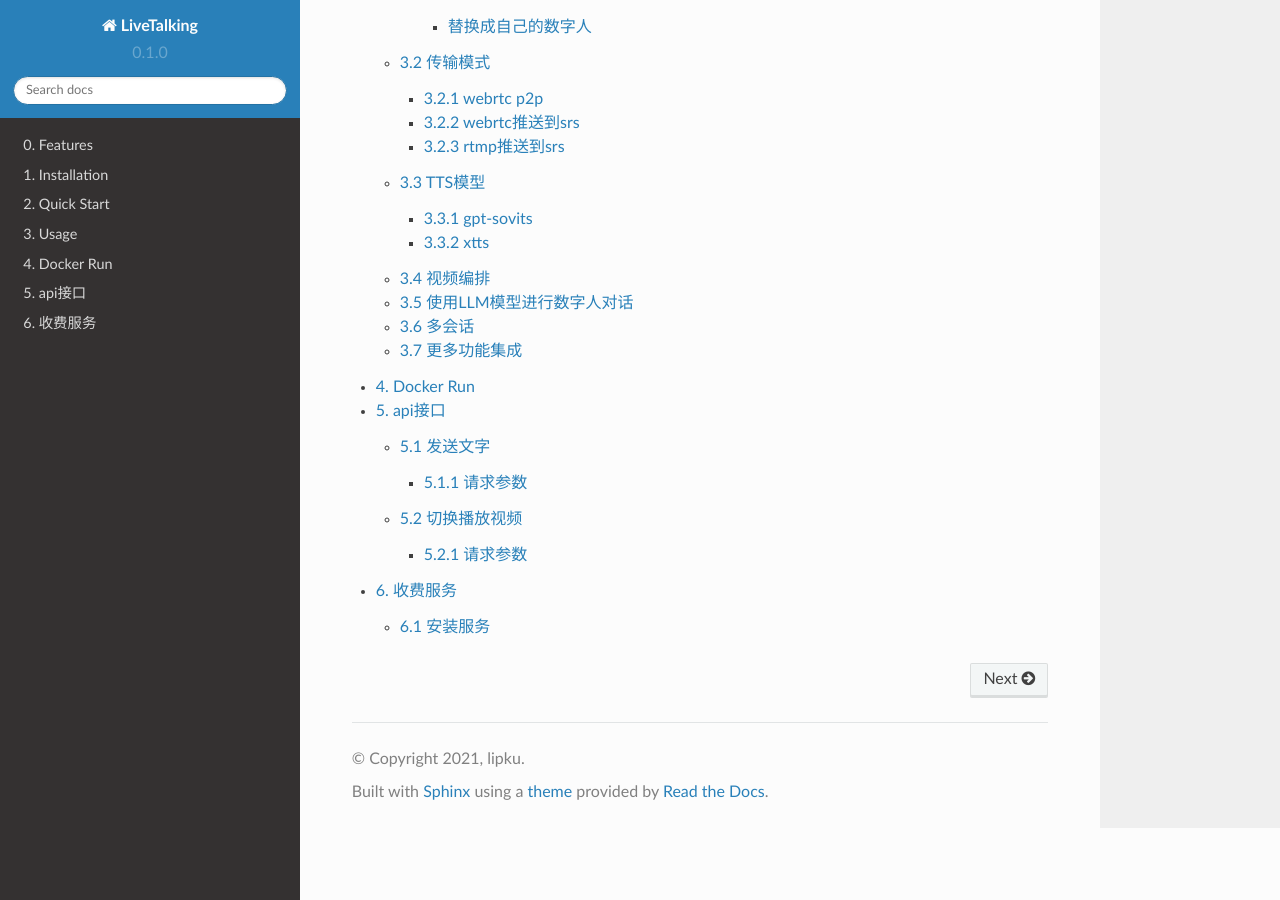
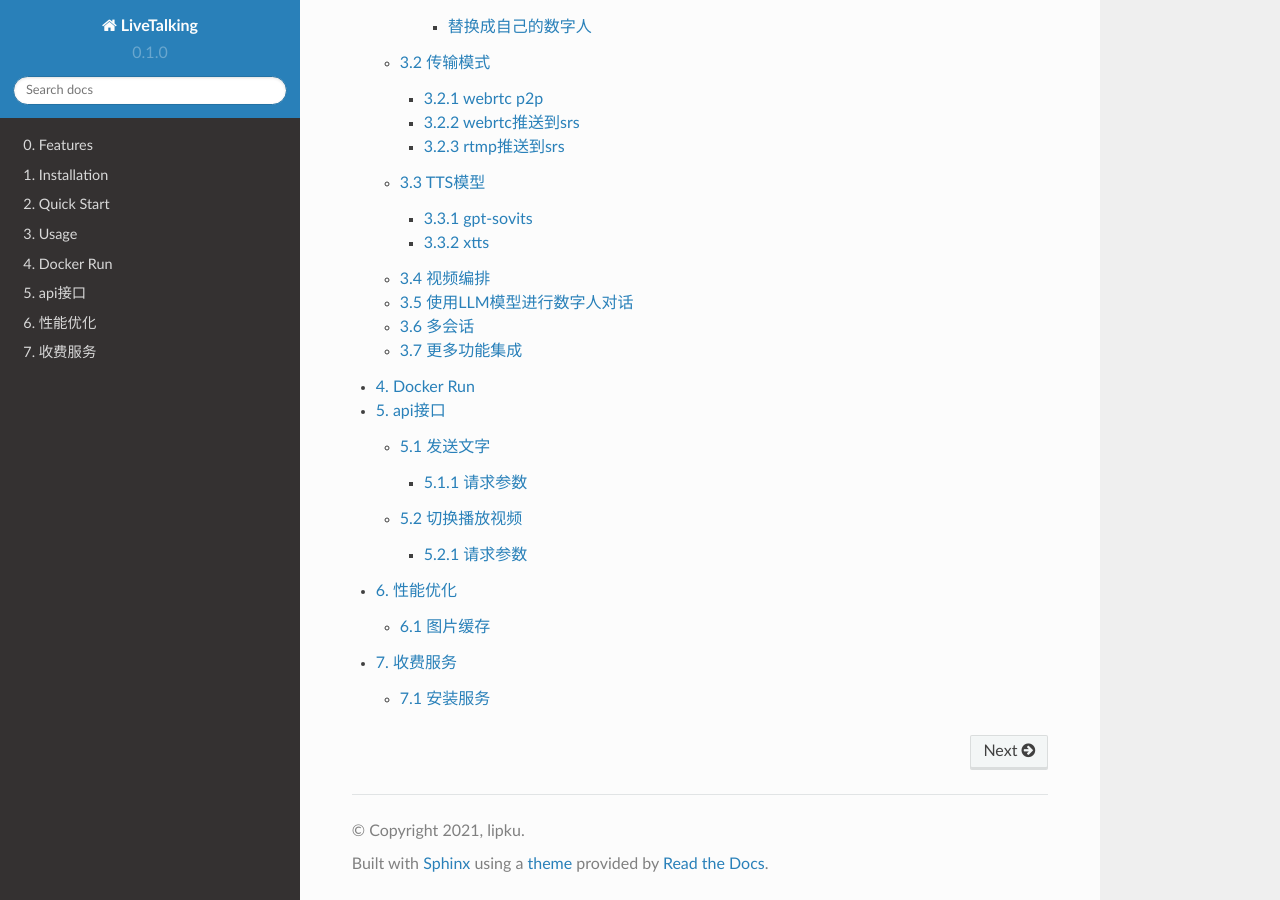
Before and after one commit to lipku/livetalking-doc, a Sphinx documentation site: the page built from docs/source/index.rst, in a window 1280 px wide and 900 px high, scrolled down 818 px. Built offline with Sphinx 7.4.7 and the Read the Docs theme 2.0.0, drawn with Linux system fonts in a browser that asks for light colours.

Commit message:
update doc

```diff
--- a/docs/source/index.rst
+++ b/docs/source/index.rst
@@ -16,4 +16,5 @@
    usage
    docker
    api
+   optimize
    service
--- /dev/null
+++ b/docs/source/optimize.md
@@ -0,0 +1,8 @@
+## 6. 性能优化
+
+### 6.1 图片缓存
+数字人贴回时需要用到当前全身图片，如果需要时再从硬盘读取，由于IO性能限制会极大影响程序运行速度。一般需要将全身图片预加载到内存中，如果图片数量不多，全部都加载到内存就可以了，即这种情况下原训练视频长度不要过长。
+如果训练视频长度较长，内存加载不了全部图片时，此时需要实现一种缓存策略，只加载最近需要的一段图片。下面是一个缓存示意图，假定只加载最近1000张图片
+![](./assets/cache.png)
+由于数字人是用的来回循环读取全身图片，实际实现时还需要考虑反向读取图片的情况。
+实现了一版imgcache代码，代码放在[知识星球](https://t.zsxq.com/7NMyO)上。
--- a/docs/source/service.md
+++ b/docs/source/service.md
@@ -1,10 +1,10 @@
 
-## 6. 收费服务
+## 7. 收费服务
 
 微信：wxwubug 备注（安装服务）
-email: lipku@foxmail.com
+Email: lipku@foxmail.com
 
-### 6.1 安装服务
+### 7.1 安装服务
 对于安装有问题的用户，提供远程安装服务。
 service	    |charge
 :----		|:---
```
Also changed, not shown: docs/source/usage.md (+1 -1 lines), docs/source/assets/cache.png (added), docs/source/install.md (line endings or trailing spaces).
